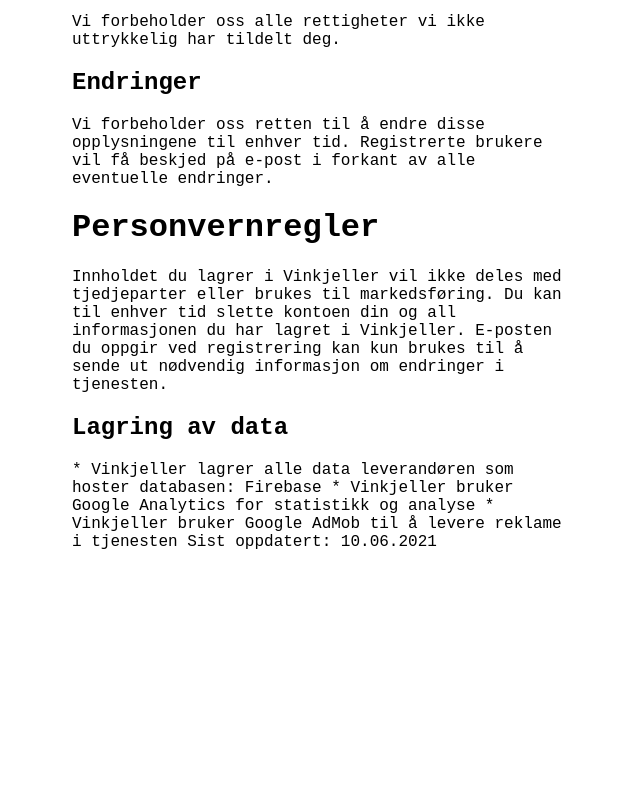
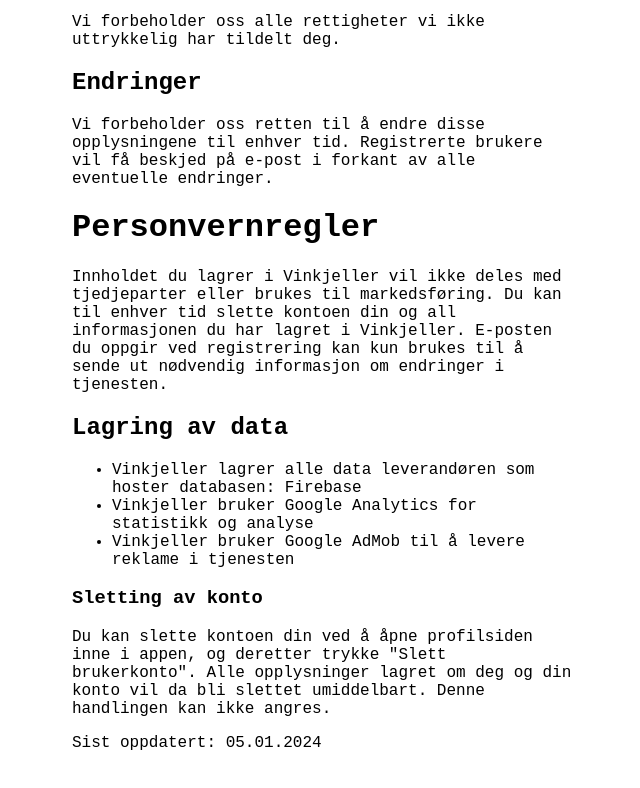
Before and after one commit to Jeppeer/vinkjeller, a plain HTML site: page vinkjeller-terms.html in a window 1280 px wide. Shown: the part 1163-1951 px from the top of the page, without its empty margins (318-958 px from the left). Before the commit the page ends 1734 px from the top, so only its background shows below. Drawn offline with Linux system fonts and the light colour scheme; a web font is replaced by a local one.

Commit message:
La til seksjon for sletting av konto

```diff
--- a/vinkjeller-terms.html
+++ b/vinkjeller-terms.html
@@ -69,11 +69,27 @@
         til å sende ut nødvendig informasjon om endringer i tjenesten.</p>
 
     <h2>Lagring av data</h2>
-    * Vinkjeller lagrer alle data leverandøren som hoster databasen: Firebase
-    * Vinkjeller bruker Google Analytics for statistikk og analyse
-    * Vinkjeller bruker Google AdMob til å levere reklame i tjenesten
+    <ul>
+        <li>
+            Vinkjeller lagrer alle data leverandøren som hoster databasen: Firebase
+        </li>
+        <li>
+            Vinkjeller bruker Google Analytics for statistikk og analyse
+        </li>
+        <li>
+            Vinkjeller bruker Google AdMob til å levere reklame i tjenesten
+        </li>
+    </ul>
 
-    Sist oppdatert: 10.06.2021
+    <h3>Sletting av konto</h3>
+    <p>
+        Du kan slette kontoen din ved å åpne profilsiden inne i appen, og deretter trykke "Slett brukerkonto". Alle
+        opplysninger lagret om deg og din konto vil da bli slettet umiddelbart. Denne handlingen kan ikke angres.
+    </p>
+
+    <p>
+        Sist oppdatert: 05.01.2024
+    </p>
 </main>
 </body>
 </html>
```
